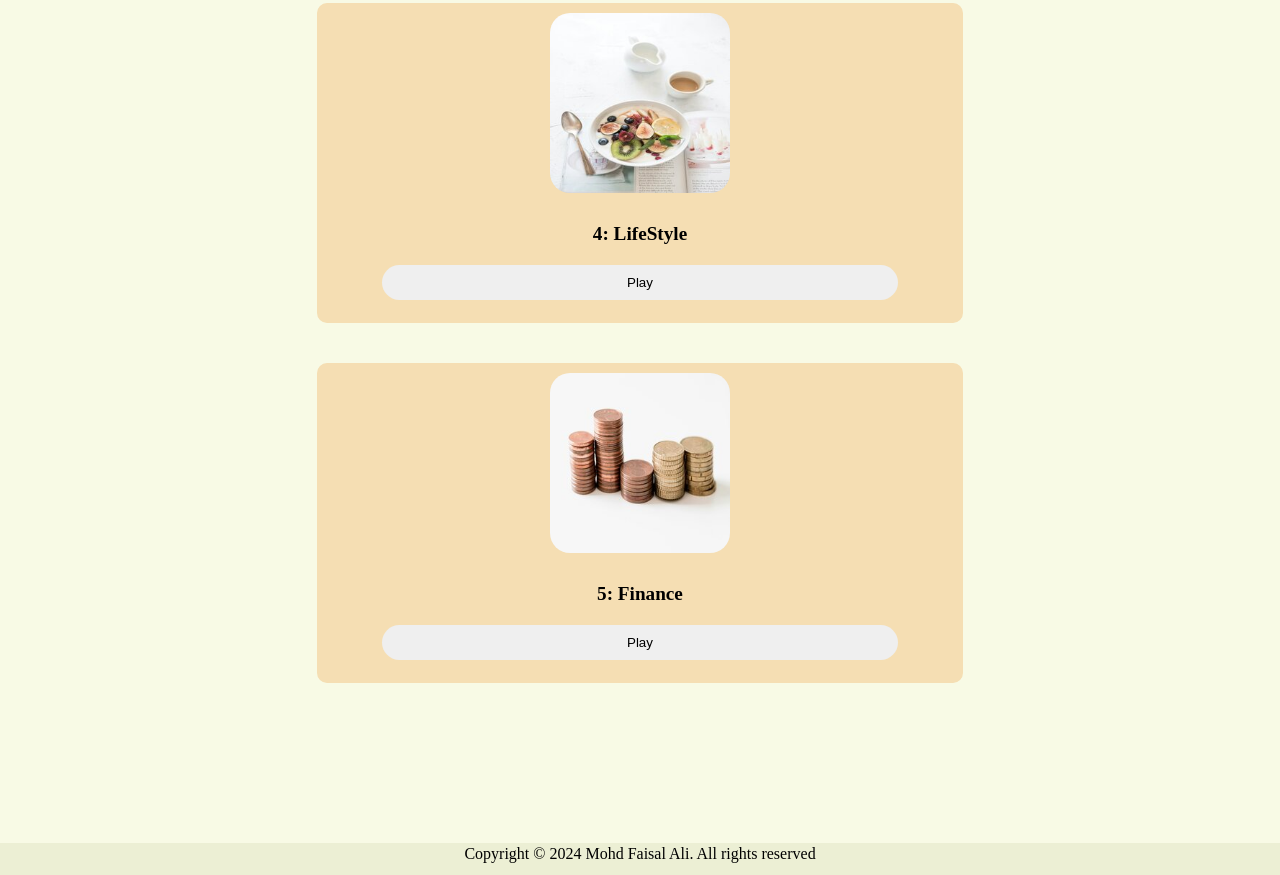
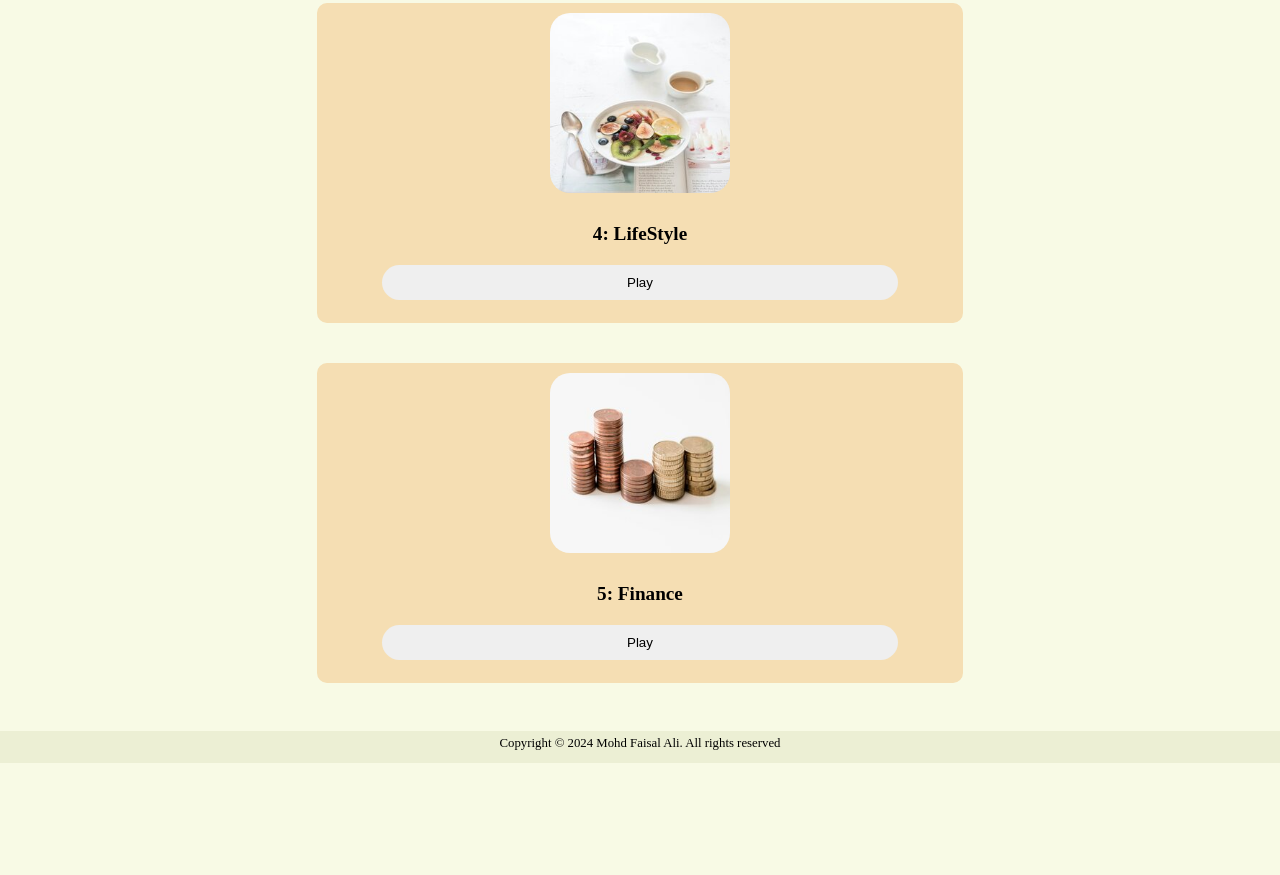
Before and after one commit to alicode07/Quizzify-The-Quiz-Web-App, a plain HTML site: page index.html in a window 1280 px wide. Shown: the part 1432-2307 px from the top of the page. After the commit the page ends 2195 px from the top, so only its background shows below. Drawn offline with Linux system fonts and the light colour scheme.

Commit message:
footer updated

```diff
--- a/Style/style.css
+++ b/Style/style.css
@@ -222,8 +222,8 @@ body
 
 .footerDis
 {
-  position: relative;
-  top:150vh;
+
+  margin-top: 68rem;
   width: 100%;
   height: 4vh;
   display:block;
@@ -234,5 +234,6 @@ body
 {
   text-align: center;
   /* padding: 5px 10px; */
-  padding-top: 2px;
+  font-size: 0.8rem;
+  padding-top: 5px;
 }
```
